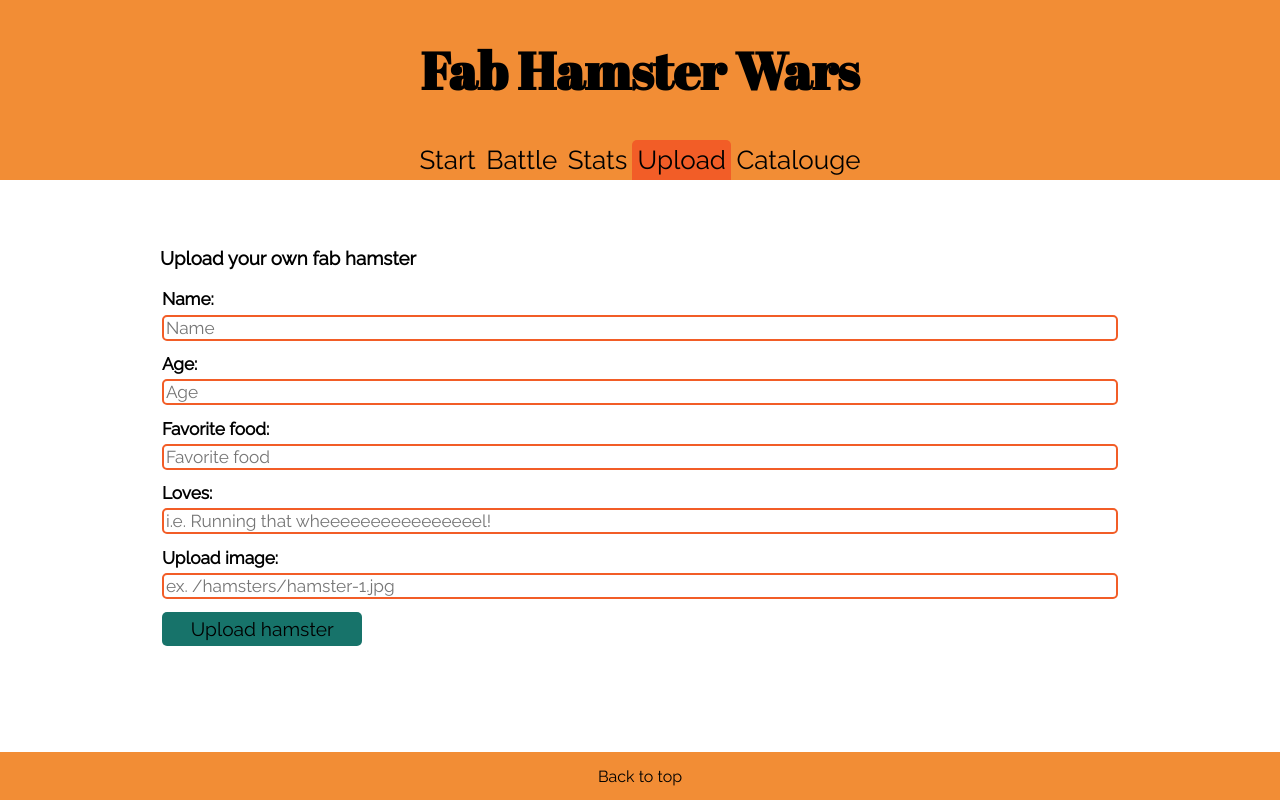
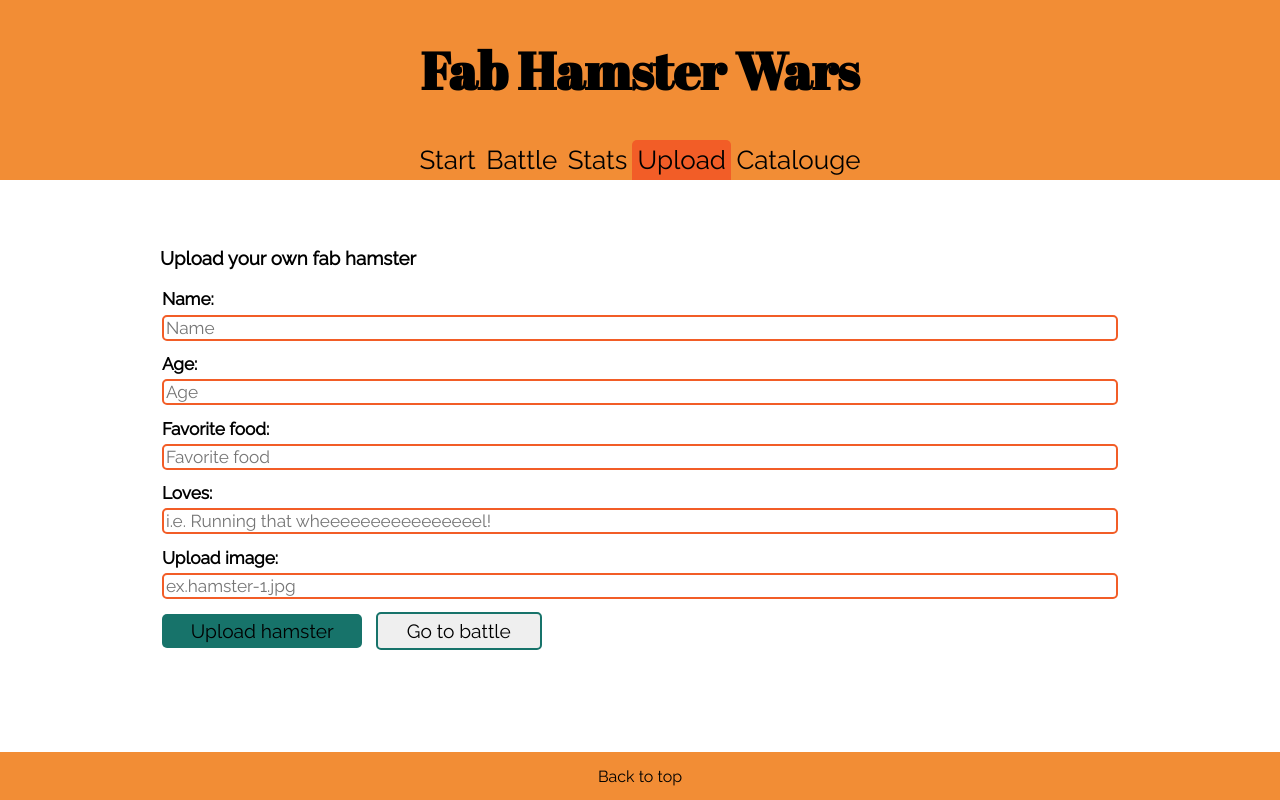
Before and after one commit to iths-jennifer-bunner/hamster-wars, a React (Create React App) app: page /upload in a window 1280 px wide. Built offline with nearby package versions, Linux system fonts and the light colour scheme.

Commit message:
added go to battle button in upload

```diff
--- a/src/App.css
+++ b/src/App.css
@@ -43,7 +43,6 @@ footer{
     display: flex;
     justify-content: center;
     align-items: center;
-
 }
 footer p:hover{
     cursor: pointer;
--- a/src/components/Catalouge.jsx
+++ b/src/components/Catalouge.jsx
@@ -16,21 +16,18 @@ const Catalouge = () => {
     return(
 
         <article>
-            {/* <section>
-                <h3>Here are all our fab hamsters</h3>
-                <p>Check in all our fab hamsters!</p>
-            </section> */}
             <StyledGrid>
                     { hamsters
                         ? hamsters.map(hamster => (
                             <div key={hamster.id}>
                                 <article>
-                                {hamster.name} gillar {hamster.loves} och äter helst {hamster.favFood}!
+                                {hamster.name} loves {hamster.loves} and prefers to eat {hamster.favFood}!
                                 </article>
-                                <StyledImg src={'/hamsters/' + hamster.imgName} alt='hamster'></StyledImg>
+                                <StyledImg src={'./hamsters/' + hamster.imgName} alt=' Fab hamster'></StyledImg>
                             </div>
                         ))
                         : null }
+
                 </StyledGrid>
         </article>
     )
@@ -58,15 +55,5 @@ const StyledGrid= styled.section`
         grid-template-columns: 1fr 1fr 1fr 1fr;
         }
 `
-// async function getHamsters(){
-//     let baseUrl = '/api';
-//     try {
-//         const response = await fetch(baseUrl + '/hamsters');
-//         const hamsterArray = await response.json();
-//         return hamsterArray;
-//     } catch (e) {
-//         console.log('Fetch failed because', e);
-//         return null;
-//     }
-// }
+
 export default Catalouge;
--- a/src/components/Matchup.jsx
+++ b/src/components/Matchup.jsx
@@ -39,7 +39,7 @@ const Matchup = ({match}) => {
         <div>
             <h3>Winner is:</h3>
             <p key={ winner.id +winner.name}>{winner.name} and he or she is {winner.age} years and loves {winner.loves}</p>
-            <StyledImg src={'/hamsters/' + winner.imgName} alt='hamster'></StyledImg><br />
+            <StyledImg src={'/hamsters/' + winner.imgName} alt='Fab hamster'></StyledImg><br />
             {/* <StyledButton onClick={() => handleClick()}
             >New Game</StyledButton>
             {click === true ? <Battle /> : false} */}
@@ -49,7 +49,7 @@ const Matchup = ({match}) => {
         <div>
             <h3>Lost against:</h3>
             <p key={ looser.id +looser.name}>{looser.name} and he or she is {looser.age} years and loves {looser.loves}</p>
-            <StyledImg src={'/hamsters/' + looser.imgName} alt='hamster'></StyledImg><br />
+            <StyledImg src={'/hamsters/' + looser.imgName} alt='Fab hamster'></StyledImg><br />
             <StyledButton onClick={() => handleClick()}
             >New Game</StyledButton>
             {click === true ? <Battle /> : false}
--- a/src/components/Stats.jsx
+++ b/src/components/Stats.jsx
@@ -42,7 +42,7 @@ const Stats= () => {
                             <h3>{hamster.name}</h3>
                             <p>Wins: {hamster.wins}</p>
                         </article>
-                        <StyledImg src={'./hamsters/' + hamster.imgName} alt='hamster'></StyledImg>
+                        <StyledImg src={'./hamsters/' + hamster.imgName} alt='Fab hamster'></StyledImg>
                     </section>
                 ))}
             </article>
@@ -54,7 +54,7 @@ const Stats= () => {
                             <h3>{hamster.name}</h3>
                             <p>Defeats: {hamster.defeats}</p>
                         </article>
-                        <StyledImg src={'./hamsters/' + hamster.imgName} alt='hamster'></StyledImg>
+                        <StyledImg src={'./hamsters/' + hamster.imgName} alt='Fab hamster'></StyledImg>
                     </section>
                 ))}
             </article>
--- a/src/components/Upload.css
+++ b/src/components/Upload.css
@@ -37,14 +37,24 @@ input.invalid{
     color: #DD2626;
 }
 
-button{
+button.primary{
     padding: 0.3em 1.5em;
+    margin-right:0.7em;
     border: none;
     border-radius: 5px;
     background-color: #17736A;
     color: black;
     font-size: 1em;
     font-family: 'Raleway', sans-serif;
+}
+button.secondary{
+    color: black;
+    font-size: 1em;
+    font-family: 'Raleway', sans-serif;
+    padding: 0.3em 1.5em;
+    margin-right:0.7em;
+    border: 2px solid #17736A;
+    border-radius: 5px;
 }
 
 button:hover{
--- a/src/components/Upload.jsx
+++ b/src/components/Upload.jsx
@@ -1,7 +1,6 @@
-//Styla....(kolla sista valideringen för image)
-
 import React, {useState} from 'react';
-import './Upload.css'
+import { Link } from 'react-router-dom';
+import './Upload.css';
 
 
 const Upload = () => {
@@ -74,18 +73,21 @@ const Upload = () => {
             </div>
             <div className='form-group'>
                 <label>Upload image:</label>
-                    <input type='text' placeholder='ex. /hamsters/hamster-1.jpg'
+                    <input type='text' placeholder='ex.hamster-1.jpg'
                     onChange={e => setImageUpload(e.target.value)}  //sätt denna här: imageInputChanged(e)
                     onBlur={() => setImageUploadTouched(true)} //ta bort???
                     className={imageUploadClass}/>
                     <div className='error'>{imageUploadError}</div>
             </div>
             <div className='form-group'>
-                <button disabled={!formIsValid}
+                <button className='primary' disabled={!formIsValid}
                 // onClick={() => upload(name,age,loves,favoriteFood), () => setHamsterUploaded(`Your fab hamster ${name} is ready to battle!`)}>
                 onClick={() => handleClick()}>
                     Upload hamster
                 </button>
+                <Link to='/battle'>
+                    <button className='secondary'>Go to battle</button>
+                </Link>
                 <p className={hamsterUploaded ? '' : 'hide' }>{hamsterUploaded}</p>
             </div>
         </div>
```
